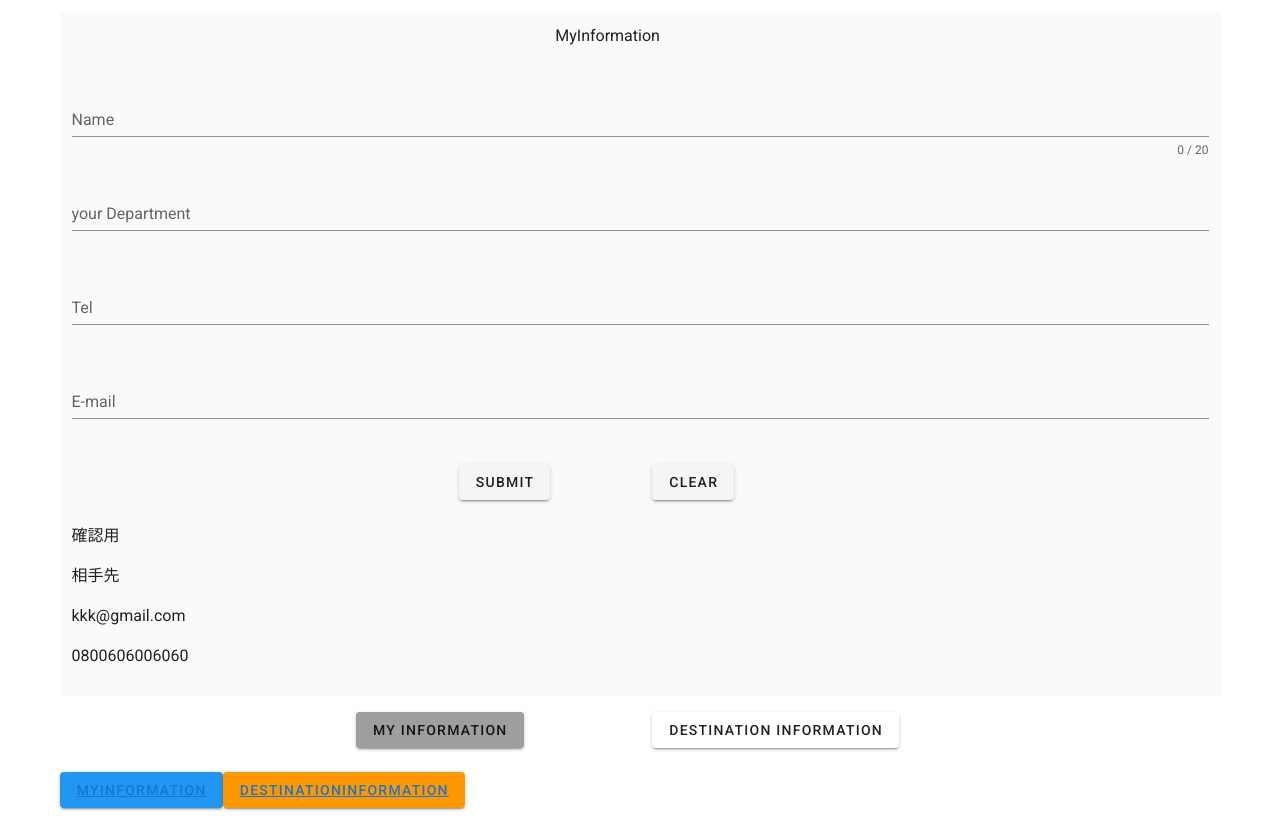
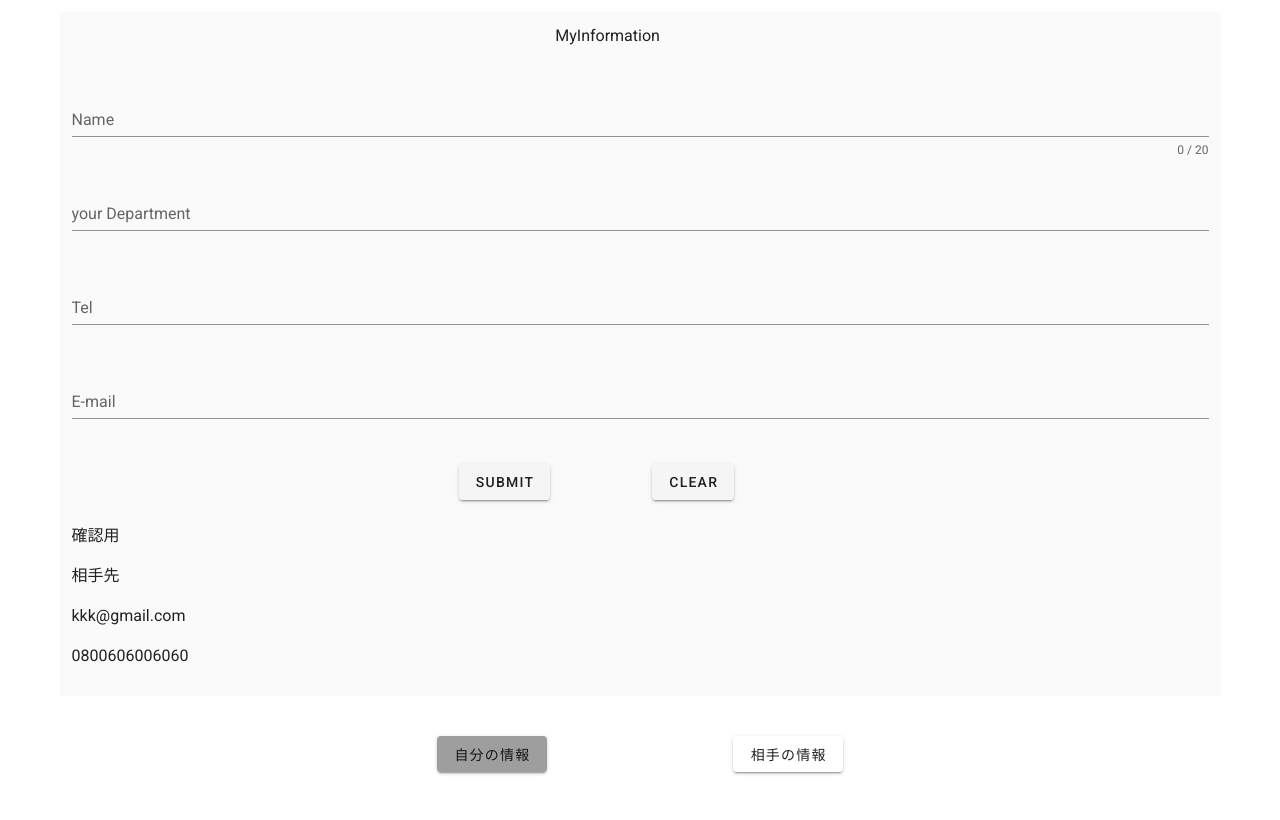
Before and after one commit to MoriKeigoYUZU/template-mail, a Vue app in the folder template-mail/: page / in a window 1280 px wide. Built offline with nearby package versions, Linux system fonts and the light colour scheme.

Commit message:
[change] Top.vue レシポンシブ化

```diff
--- a/template-mail/src/pages/Top.vue
+++ b/template-mail/src/pages/Top.vue
@@ -1,38 +1,36 @@
 <template>
     <v-app>
         <v-container class="lighten-5">
+            <v-row>
+                <v-col>
                     <p v-if="flag == 1">
                         <MyInformation/>
                     </p>
                     <p v-else-if="flag == 2">
                         <DestinationInformation/>
                     </p>
+                    <p v-else-if="flag == 3">
+                        <Result/>
+                    </p>
+                </v-col>
+            </v-row>
 
             <v-row justify="center" align-content="center">
-                <v-col cols="3"></v-col>
-                <v-col cols="3">
-                    <v-btn :color="iro_m" v-on:click="flag = 1, iro_m = 'grey', iro_d='white'">My Information</v-btn>
-                </v-col>
-                <v-col cols="3">
-                    <v-btn
-                            :color="iro_d"
-                            v-on:click="flag = 2, iro_m = 'white', iro_d='grey'"
-                    >Destination Information
+                <v-col cols="0" sm="3" md="3" lg="3"></v-col>
+
+                <v-col id="center" cols="6" sm="3" md="3" lg="3">
+                    <v-btn :color="iro_m" v-on:click="flag = 1, iro_m = 'grey', iro_d='white'">
+                        自分の情報
                     </v-btn>
                 </v-col>
-                <v-col cols="3"></v-col>
-            </v-row>
 
-            <v-row id="radius">
-                <v-col id="padding">
-                    <v-btn color="blue" dark @click="sheet = !sheet">
-                        <router-link to="/MyInformation">MyInformation</router-link>
-                    </v-btn>
-
-                    <v-btn color="orange" dark v-bind="attrs" v-on="on">
-                        <router-link to="/DestinationInformation">DestinationInformation</router-link>
+                <v-col id="center" cols="6" sm="3" md="3" lg="3">
+                    <v-btn :color="iro_d" v-on:click="flag = 2, iro_m = 'white', iro_d='grey'">
+                        相手の情報
                     </v-btn>
                 </v-col>
+
+                <v-col cols="0" sm="3" md="3" lg="3"></v-col>
             </v-row>
         </v-container>
     </v-app>
@@ -41,9 +39,10 @@
 <script>
   import MyInformation from "./MyInformation";
   import DestinationInformation from "./DestinationInformation";
+  import Result from "./Result";
 
   export default {
-    components: {MyInformation, DestinationInformation},
+    components: {Result, MyInformation, DestinationInformation},
     name: "Top",
     data: () => ({
       flag: 1,
@@ -63,4 +62,10 @@
 </script>
 
 <style scoped>
+
+
+    #center {
+        text-align: center;
+    }
+
 </style>
```
Lines whose indentation alone changed are shown as unchanged.
